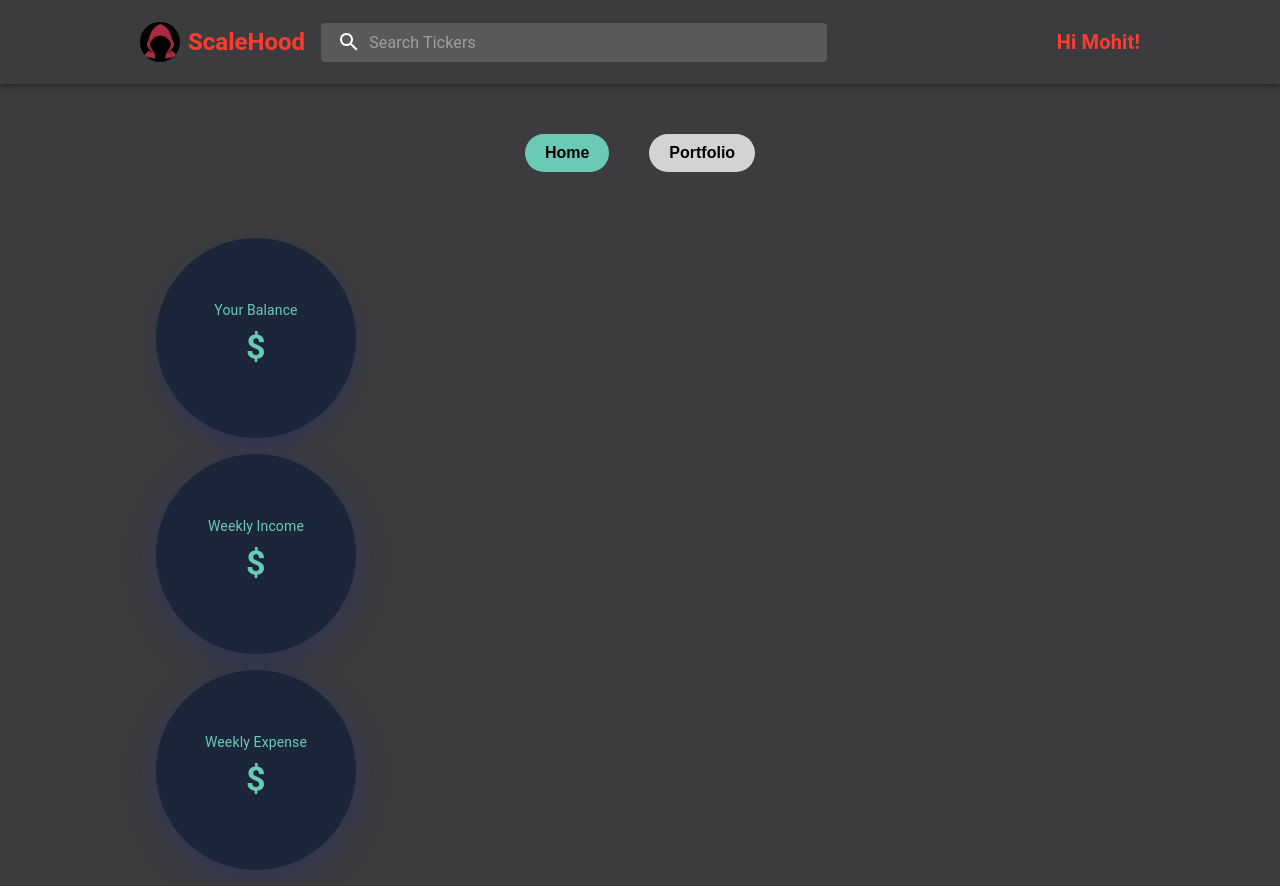
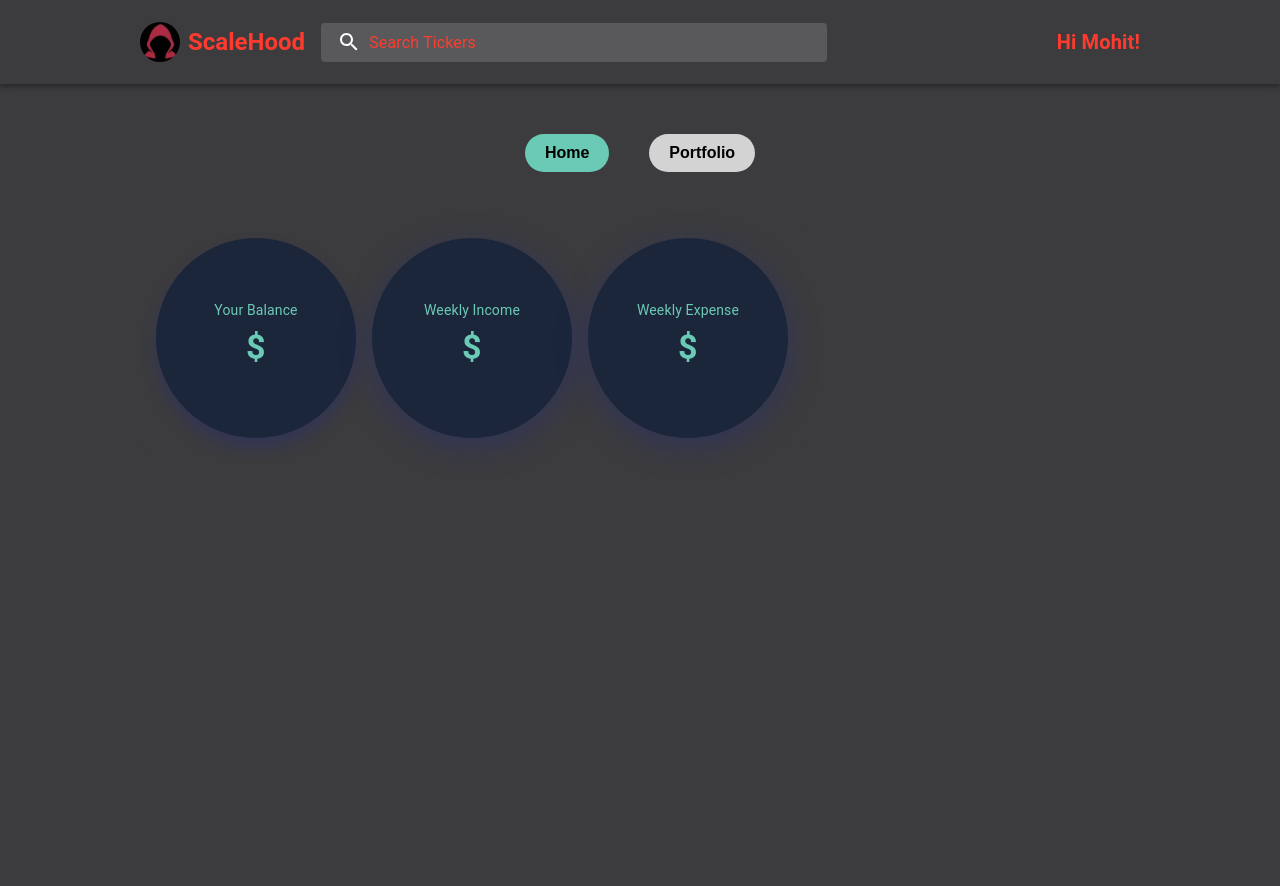
Before and after one commit to Mohit-Porwal/Basic-Stock-Trading, a React (Vite) app in the folder frontend/scalehoodUI/: page / in a window 1280 px wide. After the commit the page ends 800 px from the top, so only its background shows below. Built offline with nearby package versions, Linux system fonts and the light colour scheme.

Commit message:
Changed positioning of the home page components. Made input search bar red

```diff
--- a/frontend/scalehoodUI/src/components/Banner/Banner.jsx
+++ b/frontend/scalehoodUI/src/components/Banner/Banner.jsx
@@ -19,9 +19,10 @@ export default function Banner({ sectorWiseTopCompanies }) {
         borderRadius: '16px',
         backgroundColor: '#1b263b',
         color: '#6bcab5',
-        padding: 2,
+        padding: 3,
         boxShadow: '0px 4px 12px rgba(0, 0, 0, 0.15)',
         marginBottom: 3,
+        marginTop: '25px',
       }}
     >
       <CardContent>
--- a/frontend/scalehoodUI/src/components/FinancialMetrics/Cards.jsx
+++ b/frontend/scalehoodUI/src/components/FinancialMetrics/Cards.jsx
@@ -6,7 +6,7 @@ import ExpenseCard from './ExpenseCard';
 
 export default function FinancialMetrics({ totalBalance, weeklyIncome, weeklyExpense }) {
   return (
-    <Box sx={{ display: 'flex', gap: 2, flexDirection: 'column', backgroundColor: '#3C3C3E', color: '#6bcab5', padding: 2, borderRadius: '12px' }}>
+    <Box sx={{ display: 'flex', gap: 2, backgroundColor: '#3C3C3E', color: '#6bcab5', padding: 2, borderRadius: '12px' }}>
       <BalanceCard totalBalance={totalBalance} />
       <IncomeCard weeklyIncome={weeklyIncome} />
       <ExpenseCard weeklyExpense={weeklyExpense} />
--- a/frontend/scalehoodUI/src/components/NavigationBar/NavBar.jsx
+++ b/frontend/scalehoodUI/src/components/NavigationBar/NavBar.jsx
@@ -74,14 +74,20 @@ const SearchIconWrapper = styled('div')(({ theme }) => ({
 }));
 
 const StyledInputBase = styled(InputBase)(({ theme }) => ({
-  color: 'inherit',
+  color: '#000', // Sets the input text color to black
   '& .MuiInputBase-input': {
     padding: theme.spacing(1, 1, 1, 0),
     paddingLeft: `calc(1em + ${theme.spacing(4)})`,
     transition: theme.transitions.create('width'),
     width: '100%',
+    color: '#FF3B30', // Ensures text input is black
     [theme.breakpoints.up('md')]: {
       width: '50ch',
+    },
+    // Red placeholder color
+    '&::placeholder': {
+      color: '#FF3B30', // Sets placeholder color to red
+      opacity: 1, // Ensures full opacity for visibility
     },
   },
 }));
--- a/frontend/scalehoodUI/src/components/RecentTransactions/RecentTransactions.jsx
+++ b/frontend/scalehoodUI/src/components/RecentTransactions/RecentTransactions.jsx
@@ -16,9 +16,10 @@ export default function RecentTransactions({ recentTransactions }) {
         borderRadius: '16px',
         backgroundColor: '#1b263b',
         color: 'white',
-        padding: 2,
+        padding: 1.5,
         boxShadow: '0px 4px 12px rgba(0, 0, 0, 0.15)',
         marginBottom: 3,
+        marginLeft: 2
       }}
     >
       <CardContent>
--- a/frontend/scalehoodUI/src/pages/HomePage/HomePage.jsx
+++ b/frontend/scalehoodUI/src/pages/HomePage/HomePage.jsx
@@ -49,7 +49,8 @@ export default function HomePage() {
                     setActiveView={setActiveView}
                     buttons={buttonData}
                 />
-                <div style = {{display: 'flex', gap: '50px', marginTop: '10px'}}>
+                <div style = {{display: 'flex', gap: '10px'}}>
+                    <div style = {{display: 'flex', gap: '20px', marginTop: '10px', flexDirection: 'column'}}>
                         {/* Conditionally render components based on the active button */}
                         {activeView === 'Home' && (
                             <>
@@ -62,11 +63,12 @@ export default function HomePage() {
                                         recentTransactions={data.recent_transactions}
                                     />
                                 )}
+                            </>
+                        )}
+                    </div>
                     {/* Render Banner only when sector_wise_top_companies is available */}
-                            {data.sector_wise_top_companies && (
+                    {activeView === 'Home' && data.sector_wise_top_companies && (
                         <Banner sectorWiseTopCompanies={data.sector_wise_top_companies} latestStocks={data.latest_stocks}/>
-                            )}
-                        </>
                     )}
                     {activeView === 'Portfolio' && (
                         <Portfolio/>
```
Lines whose indentation alone changed are shown as unchanged.
